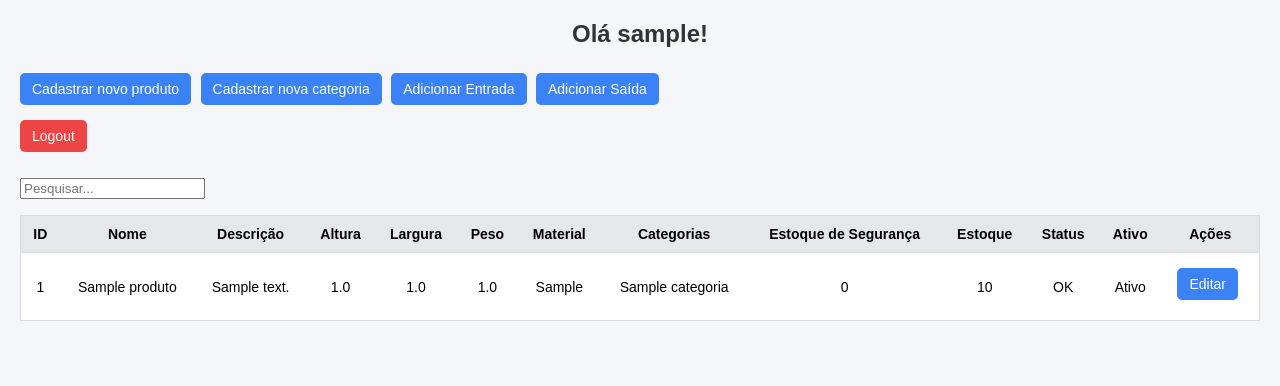
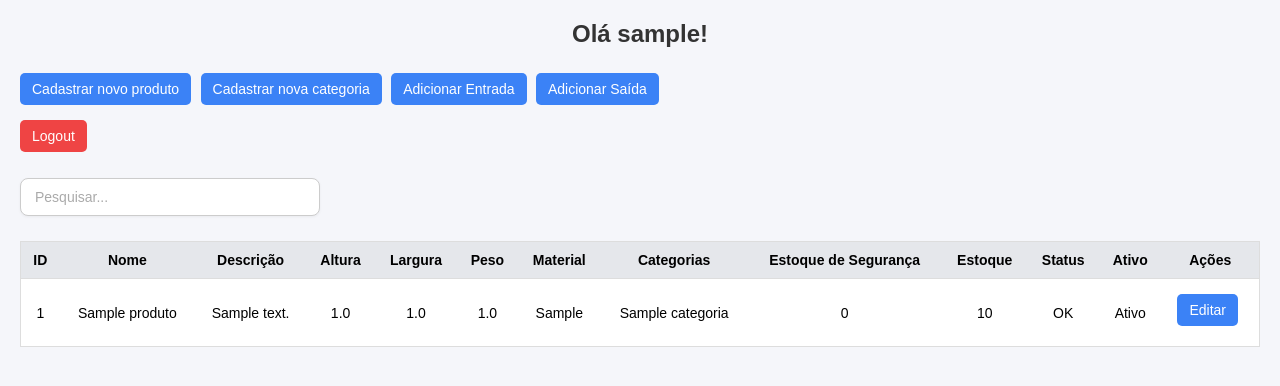
Before and after one commit to Lucas-Beni/Simulado-SAEP, a Django app: page / in a window 1280 px wide. Shown: the top 386 px of the page. Run offline with Django 5.2, Linux system fonts and the light colour scheme; a user stored in the database is signed in; tables that the repository leaves empty hold one stand-in row (values such as "Sample post").

Commit message:
Finalizado Completo

```diff
--- a/produtos/static/css/produtos.css
+++ b/produtos/static/css/produtos.css
@@ -37,6 +37,34 @@ form button[type="submit"]:hover {
     background-color: #dc2626;
 }
 
+/* Barra de pesquisa */
+form[method='get'] {
+    display: flex;
+    justify-content: flex-start; /* ← Alinha à esquerda */
+    margin: 15px 0 25px 0;
+}
+
+form[method='get'] input[type='text'] {
+    width: 300px;
+    padding: 10px 14px;
+    border: 1px solid #ccc;
+    border-radius: 8px;
+    font-size: 14px;
+    background-color: #fff;
+    box-shadow: 0 1px 3px rgba(0, 0, 0, 0.05);
+    transition: all 0.2s ease;
+}
+
+form[method='get'] input[type='text']::placeholder {
+    color: #aaa;
+}
+
+form[method='get'] input[type='text']:focus {
+    outline: none;
+    border-color: #3b82f6;
+    box-shadow: 0 0 4px rgba(59, 130, 246, 0.4);
+}
+
 /* Tabela */
 table {
     width: 100%;
@@ -50,8 +78,8 @@ table {
 th, td {
     padding: 10px;
     border-bottom: 1px solid #ddd;
-    text-align: center; /* ← Centraliza horizontalmente */
-    vertical-align: middle; /* ← Centraliza verticalmente */
+    text-align: center;
+    vertical-align: middle;
     font-size: 14px;
 }
 
--- a/produtos/views.py
+++ b/produtos/views.py
@@ -9,7 +9,7 @@ class Home(LoginRequiredMixin, ListView):
     model = Produto
     template_name = "produtos/home.html"
     context_object_name = "produtos"
-    ordering = ['id']
+    ordering = ['nome']
 
     def get_queryset(self): # método padrão do django para filtragem
         queryset = super().get_queryset()
@@ -17,7 +17,7 @@ class Home(LoginRequiredMixin, ListView):
         pesquisa = self.request.GET.get('pesquisa')
 
         if pesquisa:
-            queryset = queryset.filter(nome__icontains=pesquisa)
+            queryset = queryset.filter(nome__istartswith=pesquisa)
 
         return queryset
 
```
